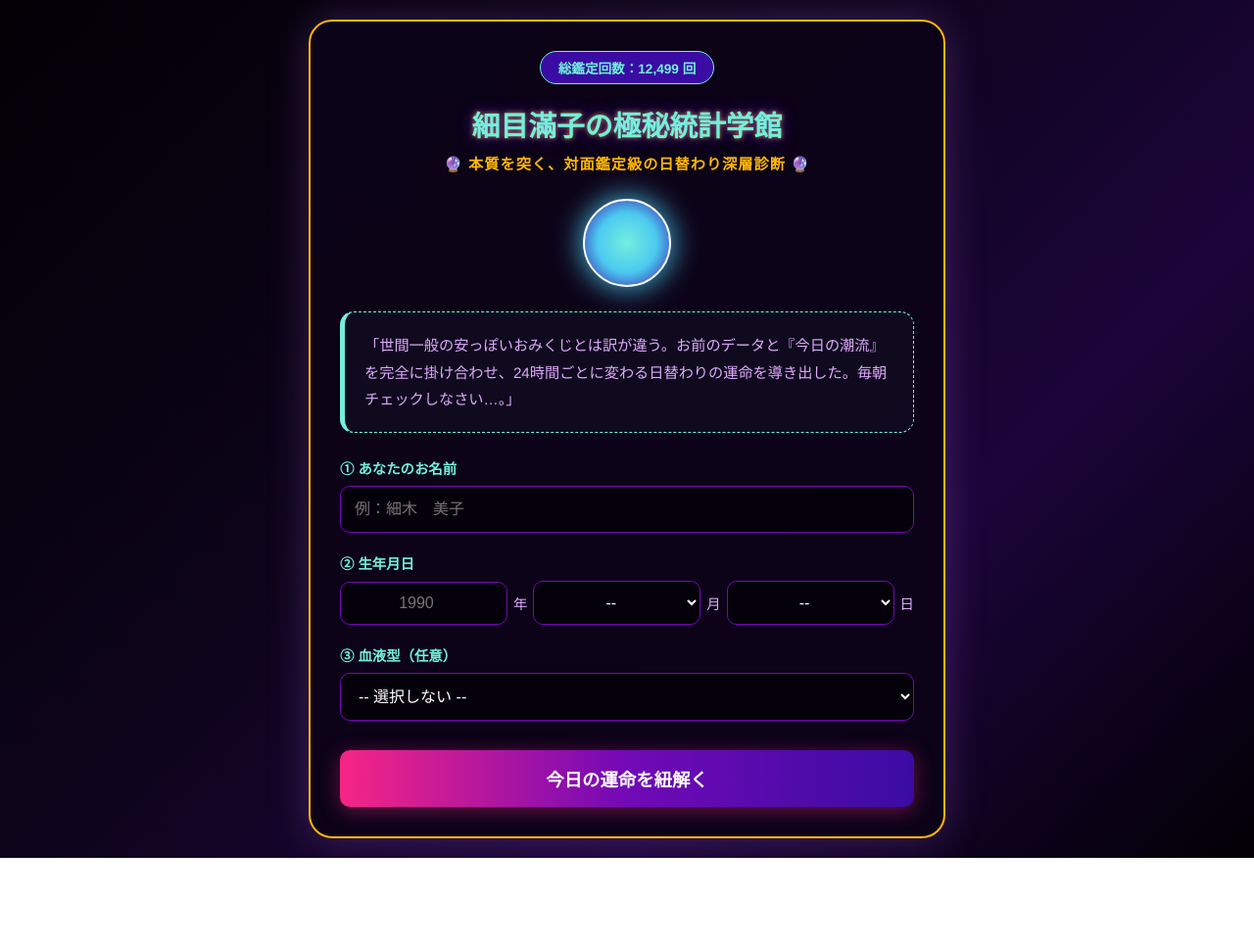
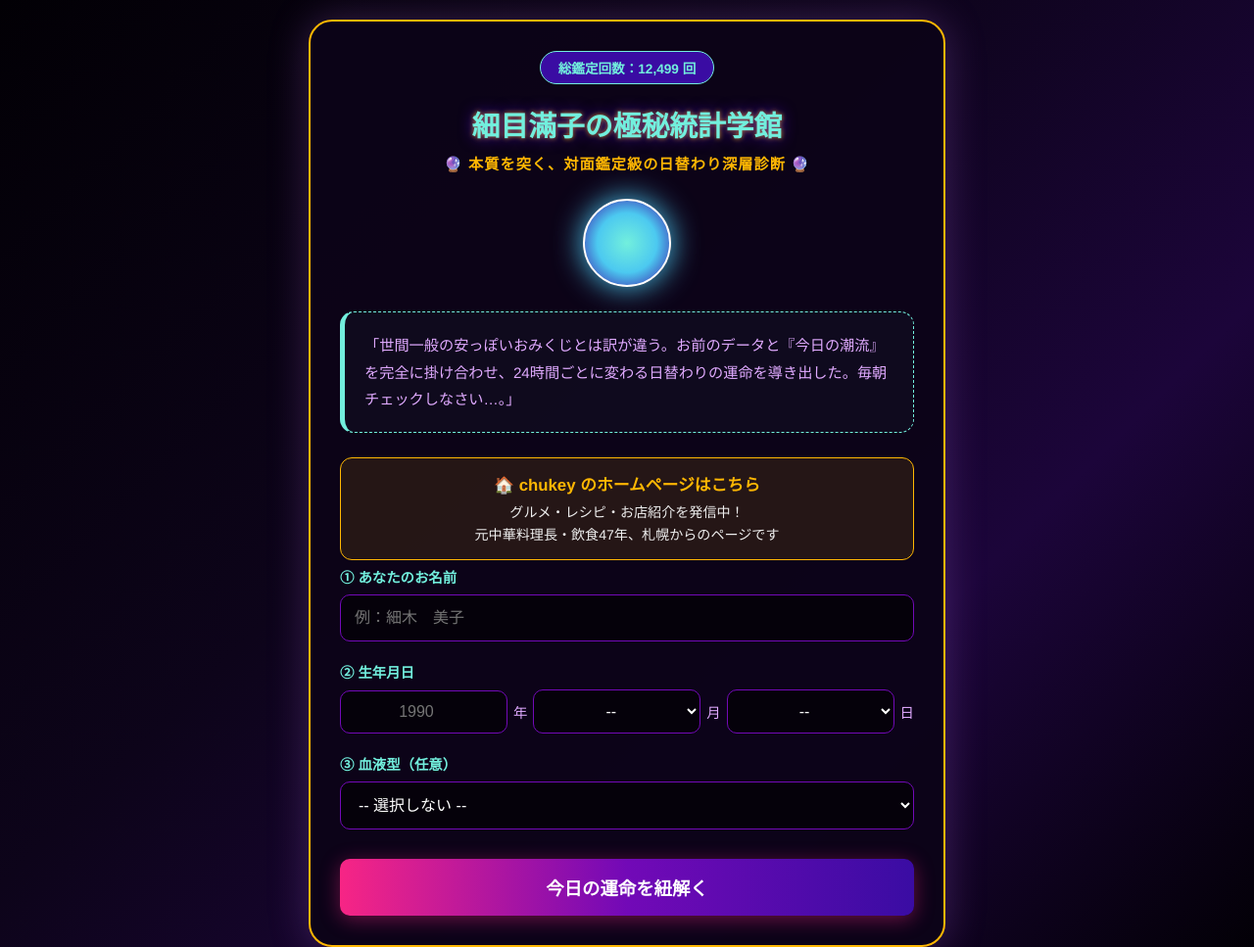
Before and after one commit to chukey-channel/uranai, a plain HTML site: page index.html in a window 1280 px wide. Shown: the top 967 px of the page at 98% size. Before the commit the page ends 876 px from the top, so only its background shows below. Drawn offline with Linux system fonts and the light colour scheme.

Commit message:
Add files via upload

```diff
--- a/index.html
+++ b/index.html
@@ -66,6 +66,9 @@
 .share-btn { display: inline-block; border: none; border-radius: 24px; color: #fff; font-weight: bold; padding: 12px 26px; margin: 4px; cursor: pointer; font-size: 0.95rem; text-decoration: none; }
 .share-x { background: #000; border: 1px solid #fff; }
 .share-line { background: #06c755; }
+.hp-banner { display: block; text-align: center; background: rgba(255, 183, 3, 0.10); border: 1px solid #ffb703; border-radius: 12px; padding: 14px 16px; margin: 18px 0 6px 0; text-decoration: none; }
+.hp-banner .hp-title { color: #ffb703; font-weight: bold; font-size: 1.05rem; display: block; margin-bottom: 6px; }
+.hp-banner .hp-text { color: #eee; font-size: 0.88rem; line-height: 1.6; display: block; }
 .tomorrow-box { background: rgba(255, 183, 3, 0.08); border: 1px dashed #ffb703; border-radius: 10px; padding: 14px 18px; margin-top: 20px; line-height: 1.7; font-size: 0.95rem; }
         /* 有料ロック & 決済ローディング */
         .price-tag { background: #f72585; color: white; padding: 6px 16px; border-radius: 20px; font-size: 0.9rem; font-weight: bold; display: inline-block; margin-bottom: 20px; box-shadow: 0 0 10px #f72585; }
@@ -103,6 +106,11 @@
                 <div class="sub-title">🔮 本質を突く、対面鑑定級の日替わり深層診断 🔮</div>
                 <div class="crystal-ball"></div>
                 <div class="intro-box">「世間一般の安っぽいおみくじとは訳が違う。お前のデータと『今日の潮流』を完全に掛け合わせ、24時間ごとに変わる日替わりの運命を導き出した。毎朝チェックしなさい…。」</div>
+
+                <a class="hp-banner" href="https://chukey-channel.github.io/homepage/" target="_blank" rel="noopener">
+                    <span class="hp-title">🏠 chukey のホームページはこちら</span>
+                    <span class="hp-text">グルメ・レシピ・お店紹介を発信中！<br>元中華料理長・飲食47年、札幌からのページです</span>
+                </a>
 
                 <div class="error-box" id="errorBox" style="display: none;"></div>
 
```
